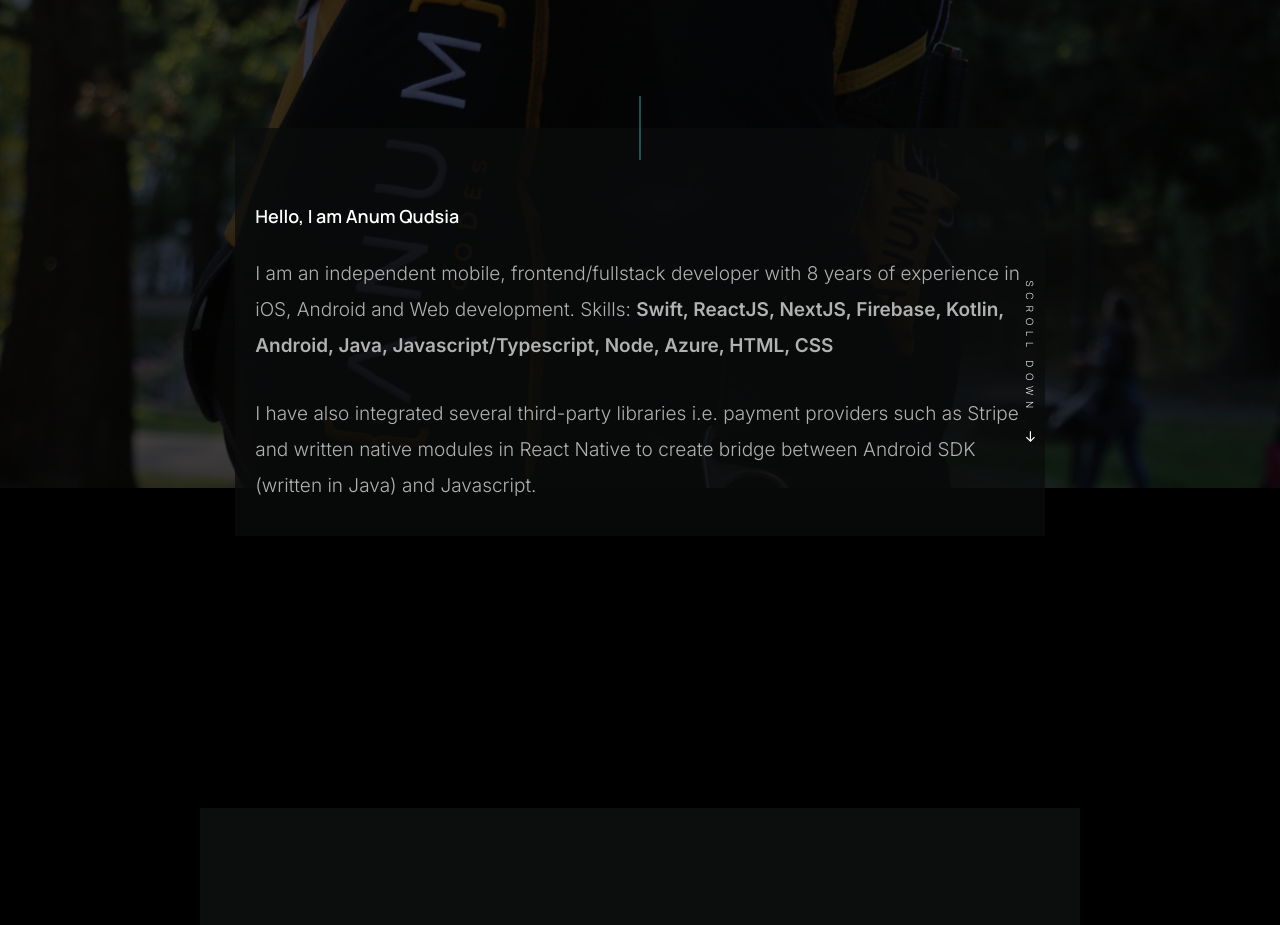
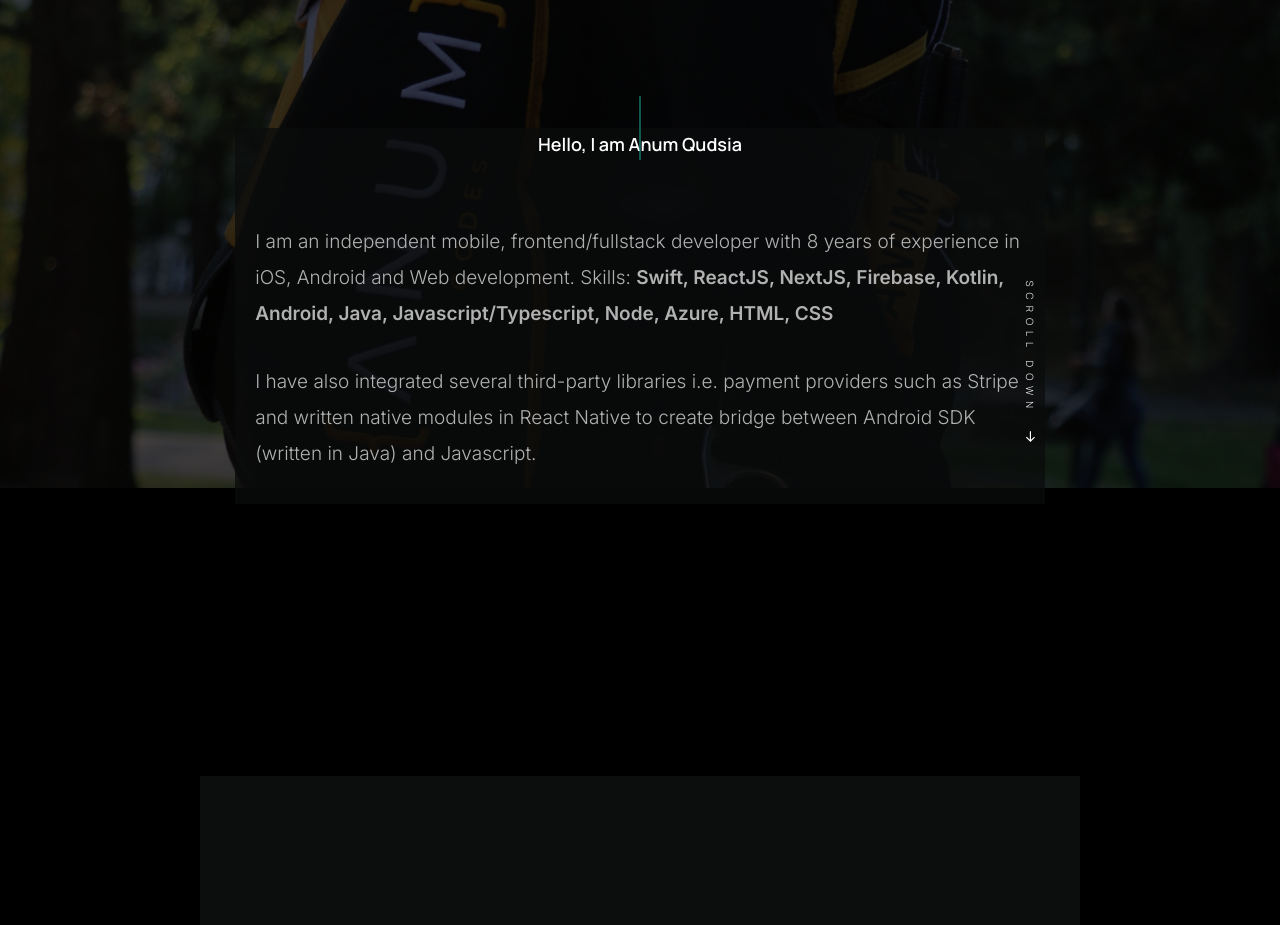
Before and after one commit to AnumQ/ai-next, a Next.js app: page / in a window 1280 px wide. Shown: the part 820-1745 px from the top of the page. Built offline with nearby package versions, Linux system fonts and the light colour scheme.

Commit message:
Remove target-section css as it is not in use.

```diff
--- a/components/Sections/Intro.js
+++ b/components/Sections/Intro.js
@@ -8,7 +8,7 @@
 
   return (
     // <section id="intro" className="s_intro target-section">
-    <section id="intro" className={`${s.s_intro} target-section`}>
+    <section id="intro" className={`${s.s_intro}`}>
       <div className={s.row}>
         <div className={s.s_intro_background}></div>
         <div className={s.column}>
@@ -30,7 +30,7 @@
       <div className={`${s.row} ${s.row_x_center}`}>
         {/* <div className="column s_intro__about"> */}
         <div className={`${s.column} ${s.s_intro__about}`}>
-          <h2 className="s_intro__about_title">{data.titleAbout}</h2>
+          <h2 className={s.s_intro__about_title}>{data.titleAbout}</h2>
           <p>
             {data.titleDescription1}
             <b>{data.titleDescription2}</b>
```
